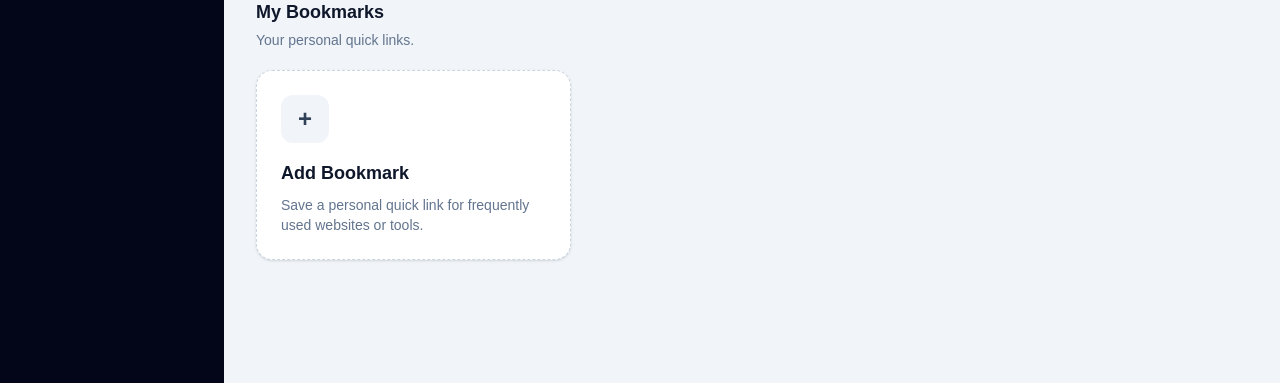
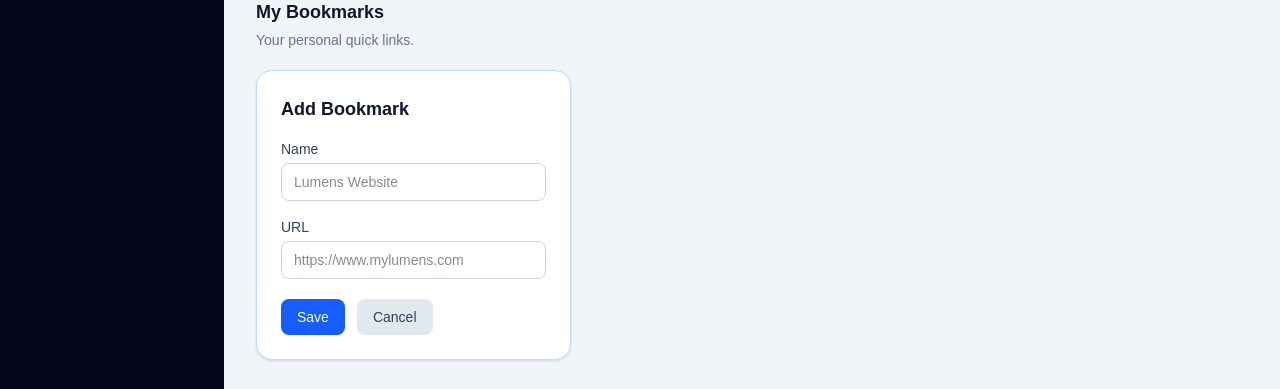
Before and after one commit to isaaceating/lumens-hub, a Next.js app: page /dashboard in a window 1280 px wide. Both pictures are taken after a click on the button 413 px from the left and 582 px from the top of the page. Shown: the part 417-806 px from the top of the page. Built offline with nearby package versions, Linux system fonts and the light colour scheme; no server answers.

Commit message:
Add personal bookmarks to dashboard

```diff
--- a/src/app/dashboard/page.tsx
+++ b/src/app/dashboard/page.tsx
@@ -4,6 +4,11 @@ import Link from "next/link";
 import { useEffect, useState } from "react";
 import { useUserProfile } from "@/lib/useUserProfile";
 import { getAllModules } from "@/lib/modules";
+import {
+  createUserBookmark,
+  deleteUserBookmark,
+  getUserBookmarks,
+} from "@/lib/bookmarks";
 
 const getModuleHref = (module: any) => {
   if (module.moduleKind === "embedded") {
@@ -14,10 +19,27 @@ const getModuleHref = (module: any) => {
 };
 
 export default function DashboardPage() {
-  const { profile, loading } = useUserProfile();
+  const { user, profile, loading } = useUserProfile();
+
   const [modules, setModules] = useState<any[]>([]);
+  const [bookmarks, setBookmarks] = useState<any[]>([]);
+
+  const [showBookmarkForm, setShowBookmarkForm] = useState(false);
+  const [bookmarkName, setBookmarkName] = useState("");
+  const [bookmarkUrl, setBookmarkUrl] = useState("");
+  const [savingBookmark, setSavingBookmark] = useState(false);
+  const [deletingBookmarkId, setDeletingBookmarkId] = useState<string | null>(
+    null
+  );
 
   const enabledModules = profile?.enabledModules || [];
+
+  const fetchBookmarks = async () => {
+    if (!user?.uid) return;
+
+    const data = await getUserBookmarks(user.uid);
+    setBookmarks(data);
+  };
 
   useEffect(() => {
     const fetchModules = async () => {
@@ -30,6 +52,12 @@ export default function DashboardPage() {
     }
   }, [loading, profile]);
 
+  useEffect(() => {
+    if (!loading && user?.uid) {
+      fetchBookmarks();
+    }
+  }, [loading, user?.uid]);
+
   const visibleResources = modules.filter(
     (module) =>
       module.enabled !== false &&
@@ -37,6 +65,81 @@ export default function DashboardPage() {
       module.type === "feature" &&
       enabledModules.includes(module.id)
   );
+
+  const normalizeUrl = (url: string) => {
+    const trimmed = url.trim();
+
+    if (!trimmed) return "";
+
+    if (trimmed.startsWith("http://") || trimmed.startsWith("https://")) {
+      return trimmed;
+    }
+
+    return `https://${trimmed}`;
+  };
+
+  const handleCreateBookmark = async (e: React.FormEvent) => {
+    e.preventDefault();
+
+    if (!user?.uid) {
+      alert("Please login before adding a bookmark.");
+      return;
+    }
+
+    const name = bookmarkName.trim();
+    const url = normalizeUrl(bookmarkUrl);
+
+    if (!name) {
+      alert("Bookmark name is required.");
+      return;
+    }
+
+    if (!url) {
+      alert("Bookmark URL is required.");
+      return;
+    }
+
+    setSavingBookmark(true);
+
+    try {
+      await createUserBookmark(user.uid, {
+        name,
+        url,
+      });
+
+      setBookmarkName("");
+      setBookmarkUrl("");
+      setShowBookmarkForm(false);
+      await fetchBookmarks();
+    } catch (error) {
+      console.error("Failed to create bookmark:", error);
+      alert("Failed to create bookmark. Please try again.");
+    } finally {
+      setSavingBookmark(false);
+    }
+  };
+
+  const handleDeleteBookmark = async (bookmarkId: string) => {
+    if (!user?.uid) return;
+
+    const confirmed = window.confirm(
+      "Are you sure you want to delete this bookmark?"
+    );
+
+    if (!confirmed) return;
+
+    setDeletingBookmarkId(bookmarkId);
+
+    try {
+      await deleteUserBookmark(user.uid, bookmarkId);
+      await fetchBookmarks();
+    } catch (error) {
+      console.error("Failed to delete bookmark:", error);
+      alert("Failed to delete bookmark. Please try again.");
+    } finally {
+      setDeletingBookmarkId(null);
+    }
+  };
 
   const renderResourceCard = (module: any) => {
     const href = getModuleHref(module);
@@ -77,13 +180,109 @@ export default function DashboardPage() {
     );
   };
 
+  const renderBookmarkCard = (bookmark: any) => {
+    return (
+      <div
+        key={bookmark.id}
+        className="group relative h-full rounded-2xl border border-slate-200 bg-white p-6 shadow-sm transition hover:-translate-y-1 hover:shadow-md"
+      >
+        <a
+          href={bookmark.url}
+          target="_blank"
+          rel="noopener noreferrer"
+          className="block h-full"
+        >
+          <div className="mb-4 flex h-12 w-12 items-center justify-center rounded-xl bg-slate-100 text-lg font-bold text-slate-700">
+            {bookmark.name?.charAt(0)}
+          </div>
+
+          <h3 className="text-lg font-semibold text-slate-900">
+            {bookmark.name}
+          </h3>
+
+          <p className="mt-2 truncate text-sm text-slate-500">
+            {bookmark.url}
+          </p>
+        </a>
+
+        <button
+          type="button"
+          onClick={() => handleDeleteBookmark(bookmark.id)}
+          disabled={deletingBookmarkId === bookmark.id}
+          className="absolute right-4 top-4 rounded-lg bg-white px-2 py-1 text-xs text-red-600 opacity-0 shadow-sm ring-1 ring-slate-200 transition hover:bg-red-50 disabled:text-slate-400 group-hover:opacity-100"
+        >
+          {deletingBookmarkId === bookmark.id ? "Deleting..." : "Delete"}
+        </button>
+      </div>
+    );
+  };
+
   const renderAddBookmarkCard = () => {
+    if (showBookmarkForm) {
+      return (
+        <form
+          onSubmit={handleCreateBookmark}
+          className="h-full min-h-[220px] rounded-2xl border border-blue-200 bg-white p-6 shadow-sm"
+        >
+          <h3 className="text-lg font-semibold text-slate-900">
+            Add Bookmark
+          </h3>
+
+          <div className="mt-4 space-y-4">
+            <div>
+              <label className="mb-1 block text-sm font-medium text-slate-700">
+                Name
+              </label>
+              <input
+                value={bookmarkName}
+                onChange={(e) => setBookmarkName(e.target.value)}
+                placeholder="Lumens Website"
+                className="w-full rounded-lg border border-slate-300 px-3 py-2 text-sm"
+              />
+            </div>
+
+            <div>
+              <label className="mb-1 block text-sm font-medium text-slate-700">
+                URL
+              </label>
+              <input
+                value={bookmarkUrl}
+                onChange={(e) => setBookmarkUrl(e.target.value)}
+                placeholder="https://www.mylumens.com"
+                className="w-full rounded-lg border border-slate-300 px-3 py-2 text-sm"
+              />
+            </div>
+          </div>
+
+          <div className="mt-5 flex gap-3">
+            <button
+              type="submit"
+              disabled={savingBookmark}
+              className="rounded-lg bg-blue-600 px-4 py-2 text-sm text-white hover:bg-blue-700 disabled:bg-slate-400"
+            >
+              {savingBookmark ? "Saving..." : "Save"}
+            </button>
+
+            <button
+              type="button"
+              onClick={() => {
+                setShowBookmarkForm(false);
+                setBookmarkName("");
+                setBookmarkUrl("");
+              }}
+              className="rounded-lg bg-slate-200 px-4 py-2 text-sm text-slate-700 hover:bg-slate-300"
+            >
+              Cancel
+            </button>
+          </div>
+        </form>
+      );
+    }
+
     return (
       <button
         type="button"
-        onClick={() =>
-          alert("Bookmark feature will be added in the next version.")
-        }
+        onClick={() => setShowBookmarkForm(true)}
         className="h-full min-h-[160px] rounded-2xl border border-dashed border-slate-300 bg-white p-6 text-left shadow-sm transition hover:-translate-y-1 hover:border-blue-300 hover:shadow-md"
       >
         <div className="mb-4 flex h-12 w-12 items-center justify-center rounded-xl bg-slate-100 text-2xl font-semibold text-slate-700">
@@ -142,6 +341,7 @@ export default function DashboardPage() {
         </div>
 
         <div className="grid gap-6 md:grid-cols-2 xl:grid-cols-3">
+          {bookmarks.map((bookmark) => renderBookmarkCard(bookmark))}
           {renderAddBookmarkCard()}
         </div>
       </section>
--- /dev/null
+++ b/src/lib/bookmarks.ts
@@ -0,0 +1,46 @@
+import {
+  addDoc,
+  collection,
+  deleteDoc,
+  doc,
+  getDocs,
+  orderBy,
+  query,
+} from "firebase/firestore";
+import { db } from "./firebase";
+
+export const getUserBookmarks = async (userId: string) => {
+  const bookmarksRef = collection(db, "users", userId, "bookmarks");
+  const q = query(bookmarksRef, orderBy("createdAt", "asc"));
+  const snapshot = await getDocs(q);
+
+  return snapshot.docs.map((doc) => ({
+    id: doc.id,
+    ...doc.data(),
+  })) as any[];
+};
+
+export const createUserBookmark = async (
+  userId: string,
+  data: {
+    name: string;
+    url: string;
+  }
+) => {
+  const bookmarksRef = collection(db, "users", userId, "bookmarks");
+
+  await addDoc(bookmarksRef, {
+    name: data.name,
+    url: data.url,
+    createdAt: new Date().toISOString(),
+    updatedAt: new Date().toISOString(),
+  });
+};
+
+export const deleteUserBookmark = async (
+  userId: string,
+  bookmarkId: string
+) => {
+  const bookmarkRef = doc(db, "users", userId, "bookmarks", bookmarkId);
+  await deleteDoc(bookmarkRef);
+};
```
